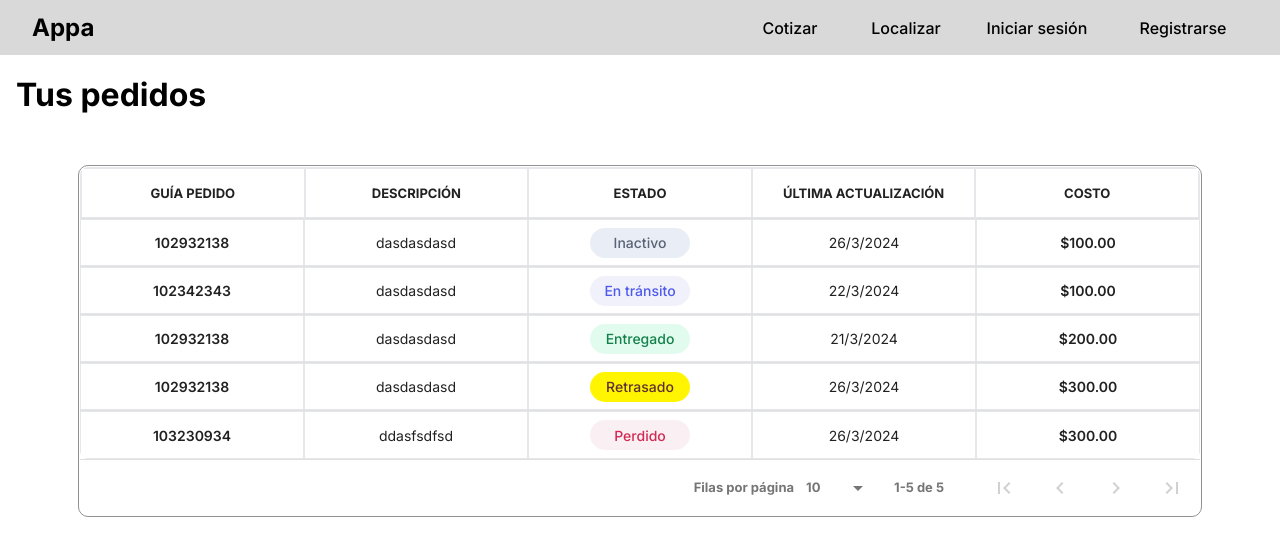
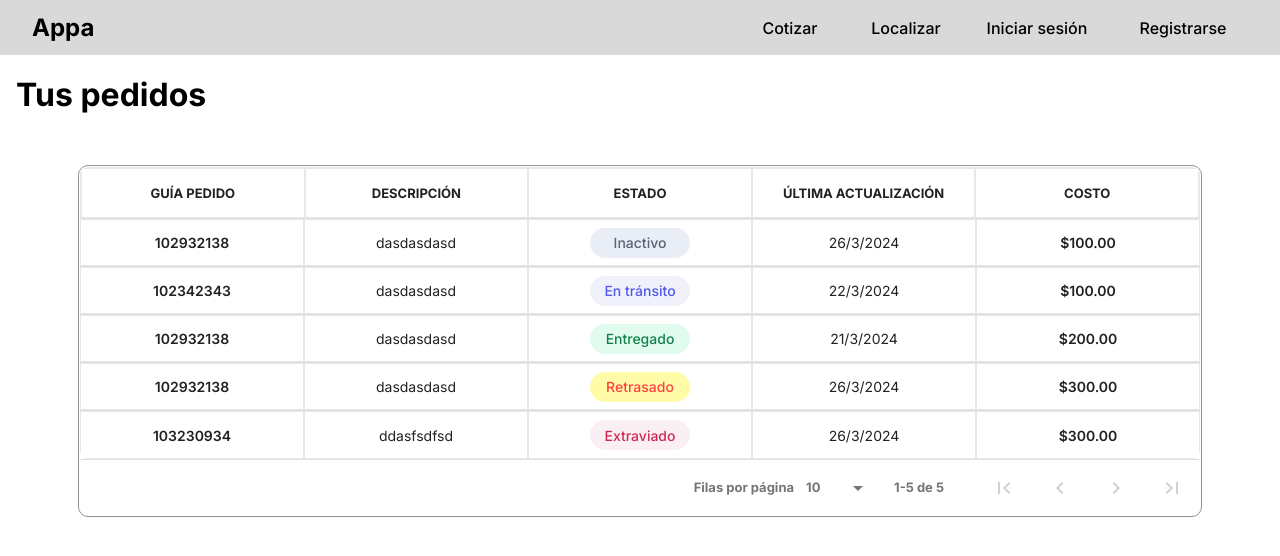
Before and after one commit to altamarluis/desarrollo-web, a React (Create React App) app in the folder acarreos-appa/: page /myorders in a window 1280 px wide. Shown: the top 556 px of the page. Built offline with nearby package versions, Linux system fonts and the light colour scheme.

Commit message:
plus: Pills style changed

```diff
--- a/acarreos-appa/src/Views/OrdersTableView.js
+++ b/acarreos-appa/src/Views/OrdersTableView.js
@@ -21,7 +21,7 @@ const columns = [
         selector: row => {
             const stateStyles = {
                 delivered: "bg-[#E1FCEF] text-[#14804A]",
-                delayed: "bg-[#FFF500] text-[#5C3131]",
+                delayed: "bg-[#FFFBA7] text-[#FF4040]",
                 transit: "bg-[#F0F1FA] text-[#4F5AED]",
                 lost: "bg-[#FAF0F3] text-[#D12953]",
                 inactive: "bg-[#E9EDF5] text-[#5A6376]"
@@ -31,7 +31,7 @@ const columns = [
                 delivered: "Entregado",
                 delayed: "Retrasado",
                 transit: "En tránsito",
-                lost: "Perdido",
+                lost: "Extraviado",
                 inactive: "Inactivo"
             };
 
```
